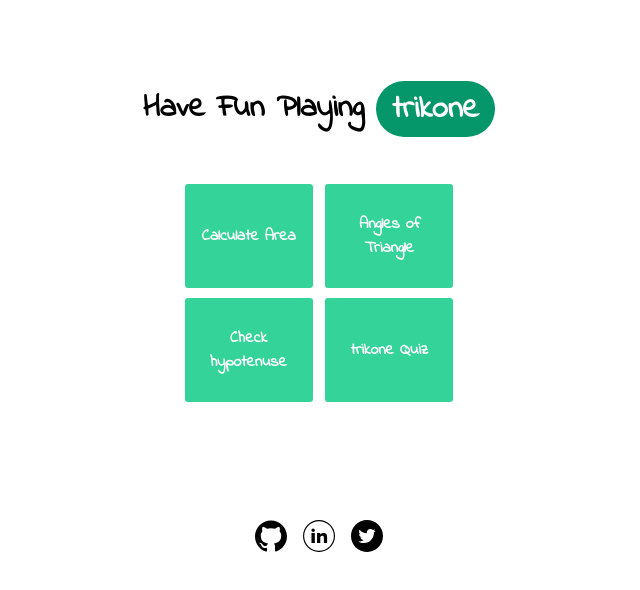
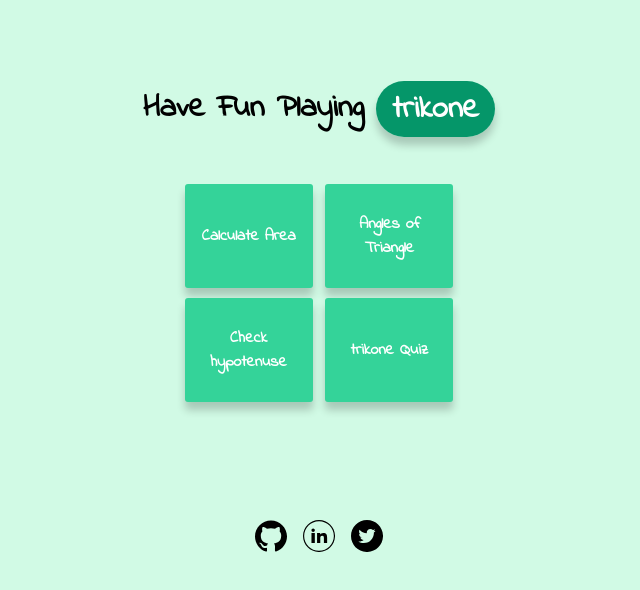
Before and after one commit to SlaYpoint/trikon, a plain HTML site: page index.html in a window 1280 px wide. Shown: the whole page, without its empty margins (321-961 px from the left). Drawn offline with Linux system fonts and the light colour scheme.

Commit message:
style : styled menu grid

```diff
--- a/styles.css
+++ b/styles.css
@@ -12,6 +12,7 @@
 body{
     margin: 0;
     font-family: 'Indie Flower', cursive;
+    background: #D1FAE5;
 }
 
 a{
@@ -78,6 +79,7 @@ ul{
     color: #ffff;
     cursor: pointer;
     border-radius: 3px;
+    box-shadow: rgba(0, 0, 0, 0.2) 0px 8px 8px;
 }
 
 .menu__card:hover{
@@ -162,10 +164,7 @@ ul{
     border-radius: 2rem;
     font-weight: bold;
     color: #fff;
-}
-
-.wave{
-    position: absolute;
+    box-shadow: rgba(0, 0, 0, 0.2) 0px 8px 8px;
 }
 
 footer{
```
